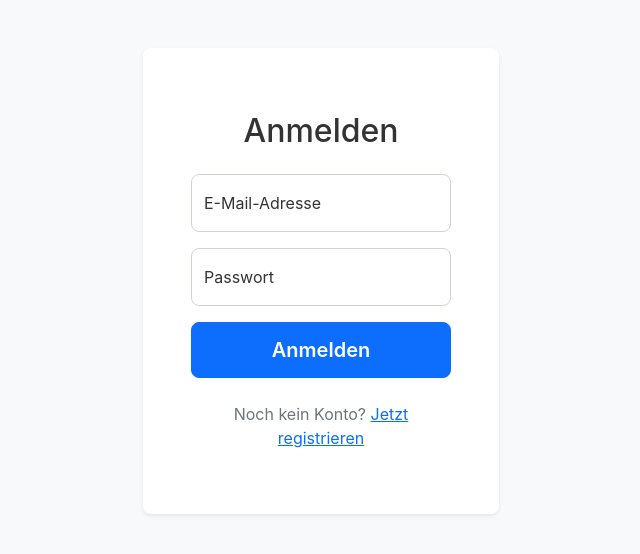
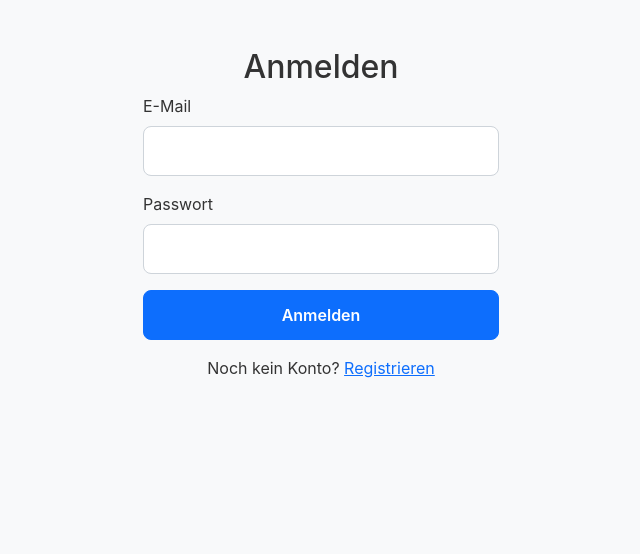
Before and after one commit to jackl1304/News, a Flask app: page /login in a window 1280 px wide. Shown: the top 554 px of the page, without its empty margins (319-959 px from the left). Run offline with Flask 3, Linux system fonts and the light colour scheme; parts of the project's set-up code (start-up, migrations or seed data) failed here and were passed over.

Commit message:
Update login.html

```diff
--- a/medtech_newsletter/templates/login.html
+++ b/medtech_newsletter/templates/login.html
@@ -1,33 +1,21 @@
 {% extends "base.html" %}
 {% block title %}Anmelden{% endblock %}
-
 {% block content %}
 <div class="row justify-content-center">
-    <div class="col-md-6 col-lg-5 col-xl-4">
-        <div class="card shadow-sm">
-            <div class="card-body p-4 p-md-5">
-                <div class="text-center mb-4">
-                    <i class="fas fa-heartbeat fa-3x text-primary"></i>
-                    <h2 class="mt-3">Anmelden</h2>
-                </div>
-                <form method="post" action="{{ url_for('main.login') }}">
-                    <div class="form-floating mb-3">
-                        <input type="email" class="form-control" id="email" name="email" placeholder="E-Mail" required>
-                        <label for="email">E-Mail-Adresse</label>
-                    </div>
-                    <div class="form-floating mb-3">
-                        <input type="password" class="form-control" id="password" name="password" placeholder="Passwort" required>
-                        <label for="password">Passwort</label>
-                    </div>
-                    <div class="d-grid">
-                        <button type="submit" class="btn btn-primary btn-lg">Anmelden</button>
-                    </div>
-                </form>
-                <p class="text-center mt-4 text-muted">
-                    Noch kein Konto? <a href="{{ url_for('main.register') }}">Jetzt registrieren</a>
-                </p>
+    <div class="col-md-4">
+        <h2 class="text-center">Anmelden</h2>
+        <form method="post" action="{{ url_for('login') }}">
+            <div class="mb-3">
+                <label for="email" class="form-label">E-Mail</label>
+                <input type="email" class="form-control" id="email" name="email" required>
             </div>
-        </div>
+            <div class="mb-3">
+                <label for="password" class="form-label">Passwort</label>
+                <input type="password" class="form-control" id="password" name="password" required>
+            </div>
+            <button type="submit" class="btn btn-primary w-100">Anmelden</button>
+        </form>
+        <p class="text-center mt-3">Noch kein Konto? <a href="{{ url_for('register') }}">Registrieren</a></p>
     </div>
 </div>
 {% endblock %}
```
